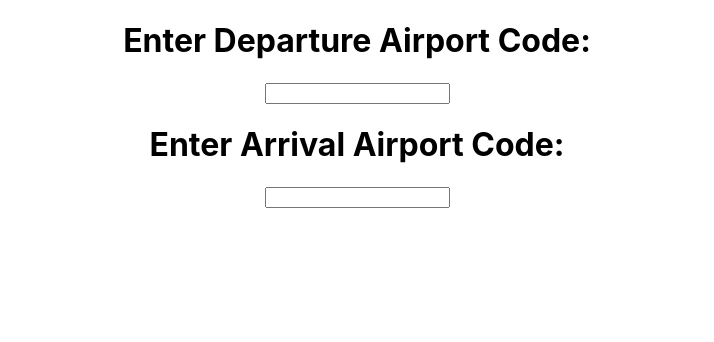
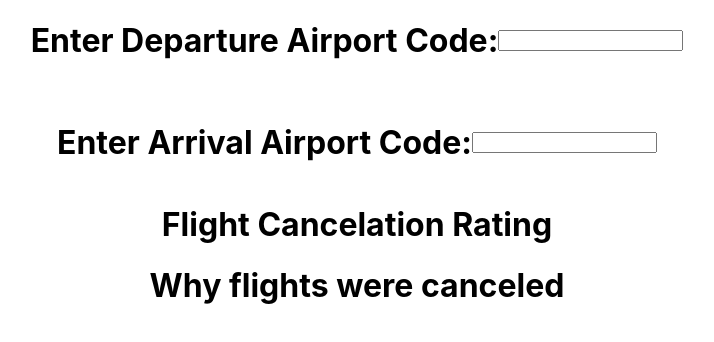
Before and after one commit to AATechCulture/dude-spelman, a React (Create React App) app in the folder code-submission/frontend/: page / in a window 1280 px wide. Shown: the top 342 px of the page, without its empty margins (283-997 px from the left). Built offline with nearby package versions, Linux system fonts and the light colour scheme.

Commit message:
added precancel componenets

```diff
--- a/code-submission/frontend/src/components/CancelRating/CancelRating.js
+++ b/code-submission/frontend/src/components/CancelRating/CancelRating.js
@@ -1,11 +1,12 @@
-import React from 'react'
+import React from "react";
+import "./CancelRating.css";
 
 const CancelRating = () => {
   return (
     <div>
+      <h1>Flight Cancelation Rating</h1>
+    </div>
+  );
+};
 
-    </div>
-  )
-}
-
-export default CancelRating
+export default CancelRating;
--- a/code-submission/frontend/src/components/Forecast/Forecast.css
+++ b/code-submission/frontend/src/components/Forecast/Forecast.css
@@ -0,0 +1,11 @@
+.departure-code{
+    display: flex;
+    align-items: center;
+    justify-content: center;
+}
+.arrival-code{
+    display: flex;
+    align-items: center;
+    justify-content: center;
+
+}
--- a/code-submission/frontend/src/components/Forecast/Forecast.js
+++ b/code-submission/frontend/src/components/Forecast/Forecast.js
@@ -1,19 +1,27 @@
 import React, { useState } from "react";
+import "./Forecast.css";
 
 const Forecast = () => {
   const [departureCode, setDepartureCode] = useState("");
   const [arrivalCode, setArrivalCode] = useState("");
+
   return (
     <div>
-      <h1 className="departure-code" type="text" value={departureCode}>
+      <div className="departure-code">
+        <h1 type="text" value={departureCode}>
           Enter Departure Airport Code:
         </h1>
         <input />
+      </div>
+      {/* For forecast info based on airport departure city */}
       <br />
-      <h1 className="arrival-code" type="text" value={arrivalCode}>
+      <div className="arrival-code">
+        <h1 type="text" value={arrivalCode}>
           Enter Arrival Airport Code:
         </h1>
         <input />
+      </div>
+      {/* For forecast info based on airport arrival city */}
     </div>
   );
 };
--- a/code-submission/frontend/src/components/IROPS/irops.js
+++ b/code-submission/frontend/src/components/IROPS/irops.js
@@ -1,11 +1,12 @@
-import React from 'react'
+import React from "react";
+import "./irops.css";
 
 const irops = () => {
   return (
     <div>
+      <h1>Why flights were canceled</h1>
+    </div>
+  );
+};
 
-    </div>
-  )
-}
-
-export default irops
+export default irops;
--- a/code-submission/frontend/src/routes/PreCancellation.js
+++ b/code-submission/frontend/src/routes/PreCancellation.js
@@ -1,12 +1,16 @@
-import React from 'react'
-import Forecast from '../components/Forecast/Forecast'
+import React from "react";
+import Forecast from "../components/Forecast/Forecast";
+import CancelRating from "../components/CancelRating/CancelRating";
+import IROPS from "../components/IROPS/irops";
 
 const PreCancellation = () => {
   return (
     <div>
-      <Forecast/>
+      <Forecast />
+      <CancelRating />
+      <IROPS />
     </div>
-  )
-}
+  );
+};
 
-export default PreCancellation
+export default PreCancellation;
```
Also changed, not shown: code-submission/frontend/src/components/Rideshare/Rideshare.js (+7 -0 lines). Lines whose indentation alone changed are shown as unchanged.
